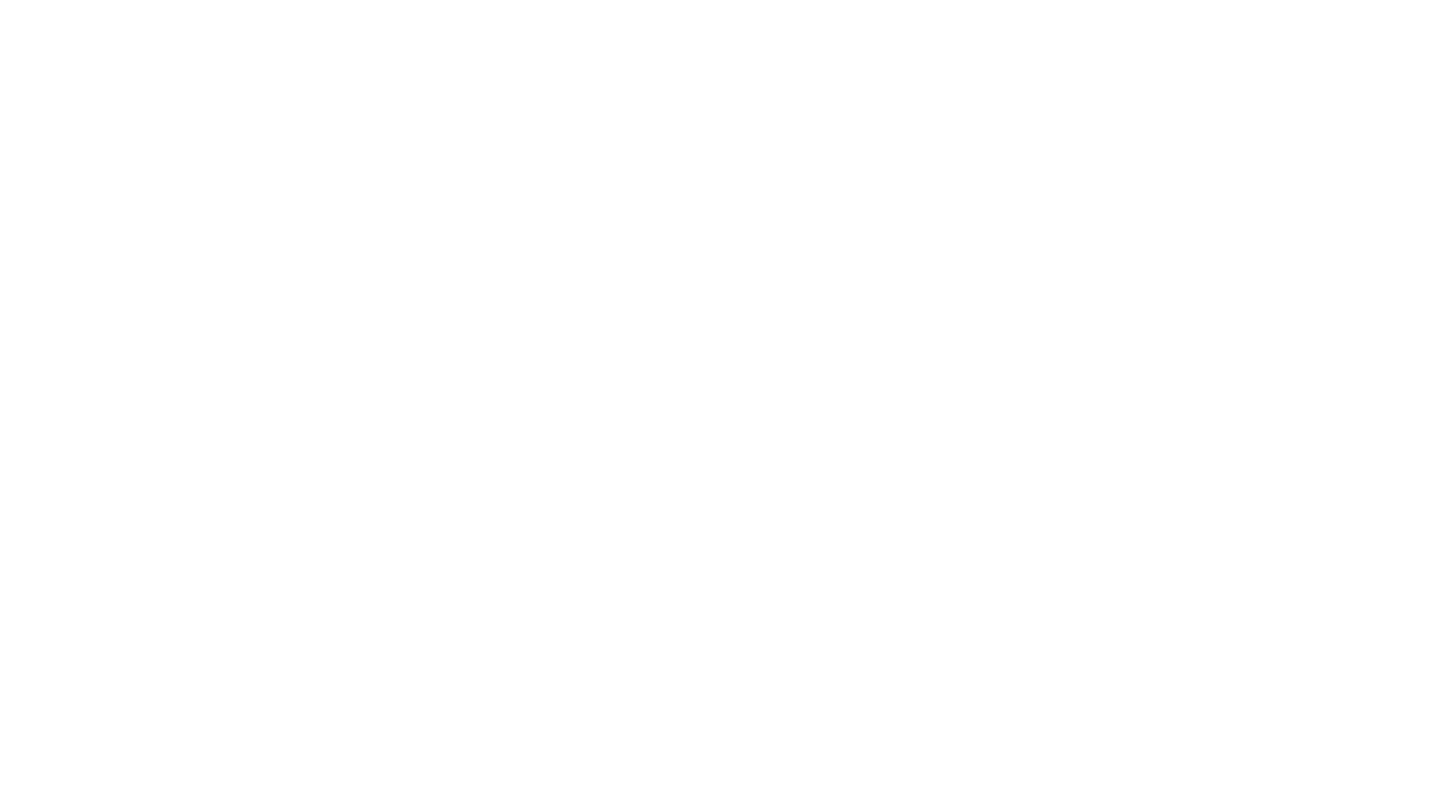
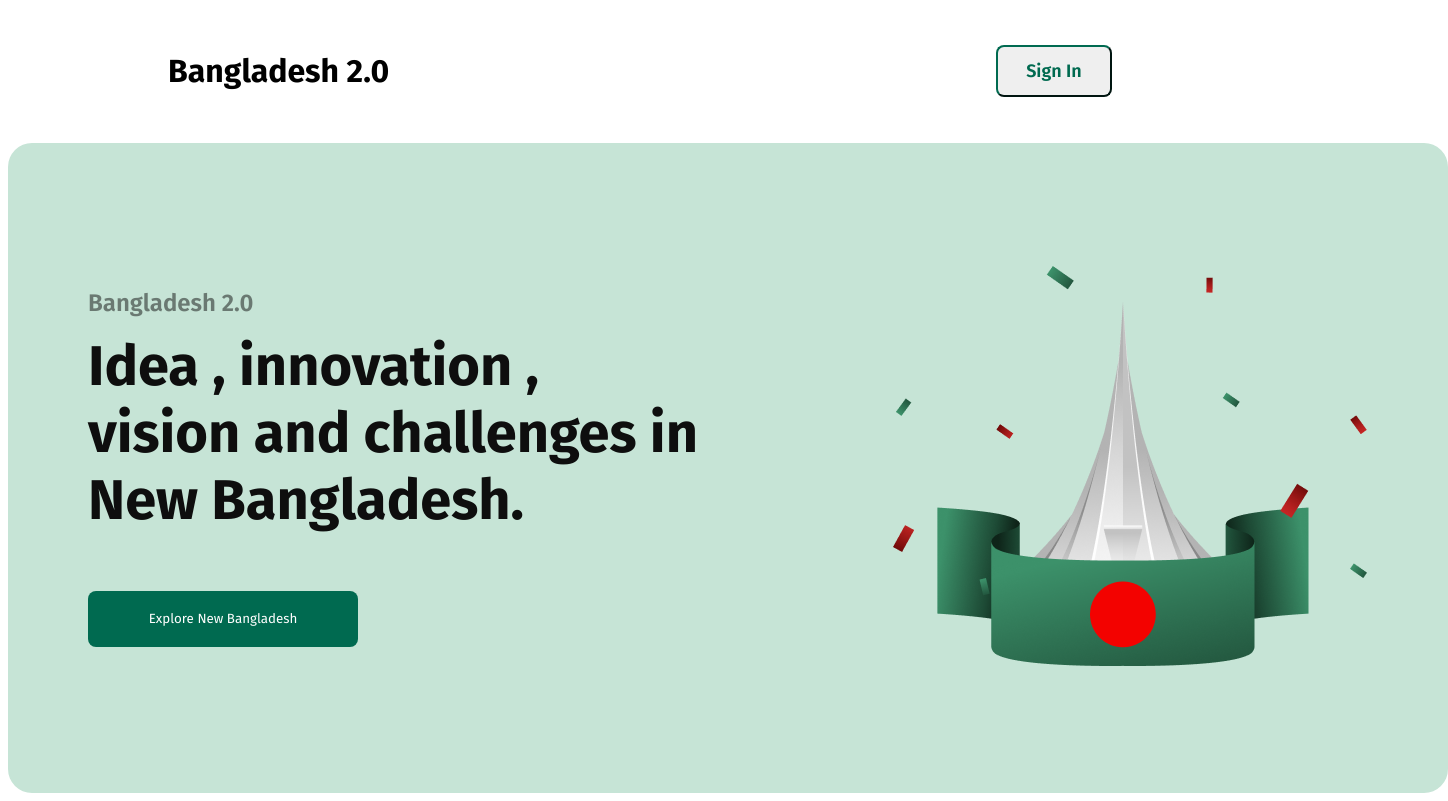
Before and after one commit to Marfi098776/b11-a1, a plain HTML site: page index.html in a window 1280 px wide. Shown: the whole page, 1448 px wide, since content can reach past the window. Drawn offline with Linux system fonts and the light colour scheme.

Commit message:
added banner style

```diff
--- a/index.html
+++ b/index.html
@@ -3,10 +3,38 @@
 <head>
     <meta charset="UTF-8">
     <meta name="viewport" content="width=device-width, initial-scale=1.0">
+    <style>
+        @import url('https://fonts.googleapis.com/css2?family=Fira+Sans:ital,wght@0,100;0,200;0,300;0,400;0,500;0,600;0,700;0,800;0,900;1,100;1,200;1,300;1,400;1,500;1,600;1,700;1,800;1,900&family=Open+Sans:ital,wght@0,300..800;1,300..800&display=swap');
+    </style>
     <title>Bangladesh 2.0</title>
     <link rel="stylesheet" href="style.css">
 </head>
-<body>
+<body class="open-sans-normal">
+    <header>
+        <div class="nav-bar">
+            <h1>Bangladesh 2.0</h1>
+            <div>
+                <button class="sign-in">Sign In</button>
+            </div>
+        </div>
+        <section class="banner">
+            <div>
+                <h4 class="ban-title">Bangladesh 2.0</h4>
+                <h1 class="ban-subtitle">Idea , innovation ,<br>
+                    vision and challenges in <br> New Bangladesh.
+                </h1>
+                <button class="btn">Explore New Bangladesh</button>
+            </div>
+            <div>
+                <img src="/assets/hero.png" alt="">
+            </div>
+        </section>
+    </header>
+    <main>
 
+    </main>
+    <footer>
+
+    </footer>
 </body>
 </html>
--- a/style.css
+++ b/style.css
@@ -0,0 +1,58 @@
+
+
+*{
+  font-family: "Fira Sans", serif;
+  font-optical-sizing: auto;
+  font-style: normal;
+  font-variation-settings:
+    "wdth" 100;
+}
+
+.nav-bar{
+    display: flex;
+    align-items: center;
+    justify-content: space-between;
+    margin: 31px 160px;
+}
+.sign-in{
+    width: 116px;
+    height: 52px;
+    border-color: #006A50;
+    border-radius: 8px;
+    color: #006A50;
+    font-weight:600;
+    font-size: 18px;
+}
+.banner{
+    display: flex;
+    width: 1280px;
+    height: 450px;
+    padding: 100px 80px;
+    background-color: #C6E4D6;
+    border-radius: 24px;
+    align-items: center;
+    justify-content: space-between;
+    margin: auto;
+}
+.ban-title{
+    font-size: 24px;
+    font-weight:600;
+    color: rgba(14, 14, 14, 0.5);
+    margin: 0px 0px;
+}
+.ban-subtitle{
+    font-size: 56px;
+    font-weight: 700;
+    color: rgba(14, 14, 14, 1);
+    margin: 16px 0px;
+}
+.btn{
+    width: 270px;
+    height: 56px;
+    color: rgba(255, 255, 255, 1);
+    background-color: rgba(0, 106, 80, 1);
+    padding: 17px 34px;
+    border: none;
+    border-radius: 8px;
+    margin-top: 41px;
+}
```
